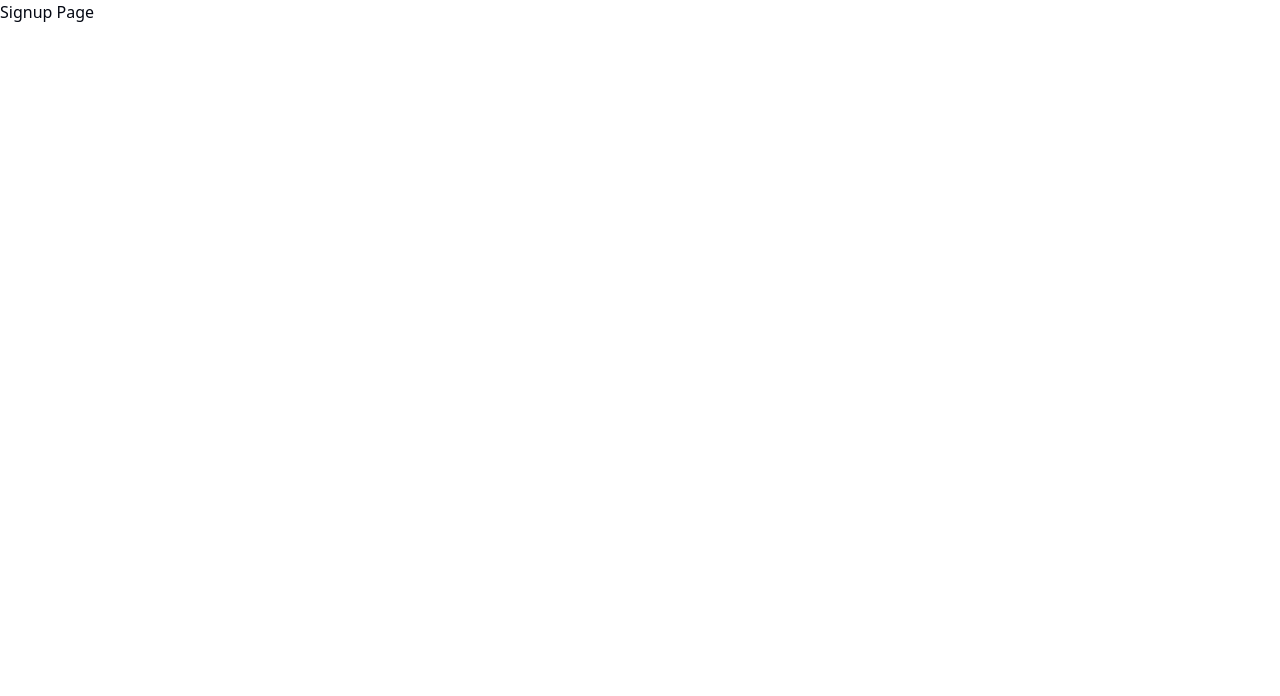
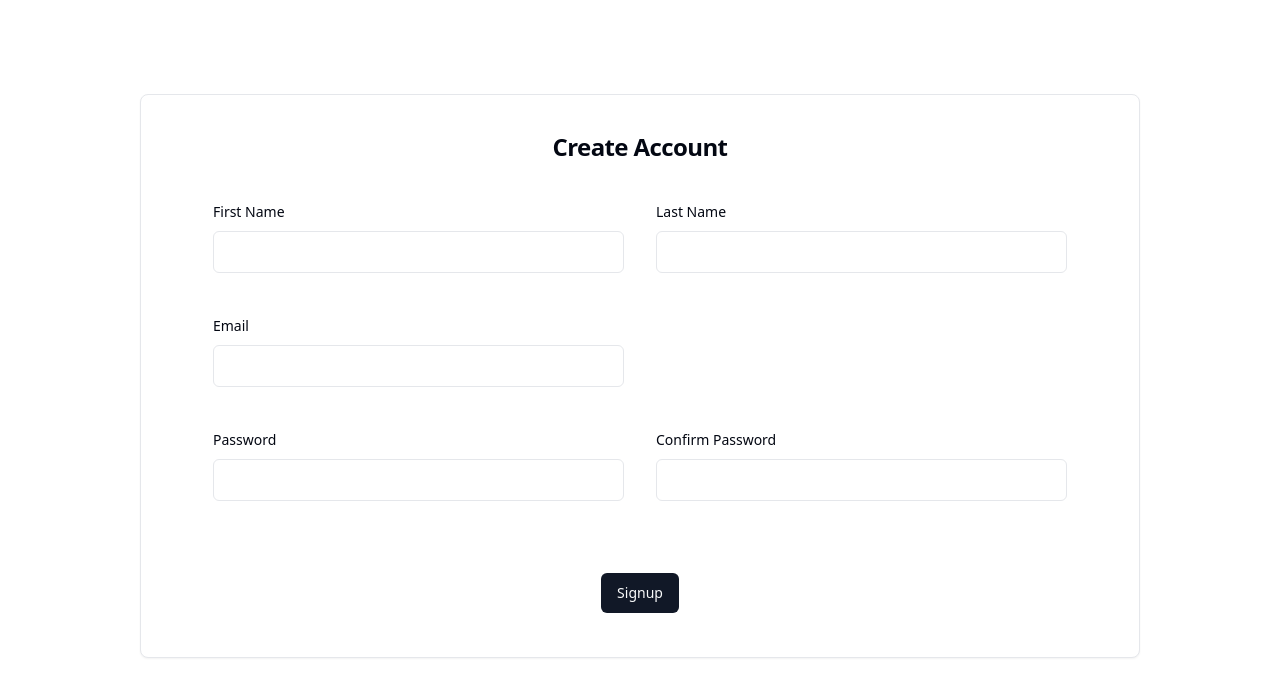
Before and after one commit to voidzenn/file_manager_fe, a React (Vite) app: page /signup in a window 1280 px wide. Shown: the top 696 px of the page. Built offline with nearby package versions, Linux system fonts and the light colour scheme.

Commit message:
Added signup form ui and zod validations

```diff
--- a/package.json
+++ b/package.json
@@ -10,6 +10,7 @@
     "preview": "vite preview"
   },
   "dependencies": {
+    "@hookform/resolvers": "^3.3.4",
     "@radix-ui/react-label": "^2.0.2",
     "@radix-ui/react-slot": "^1.0.2",
     "@radix-ui/react-toast": "^1.1.5",
@@ -24,6 +25,7 @@
     "lucide-react": "^0.344.0",
     "react": "^18.2.0",
     "react-dom": "^18.2.0",
+    "react-hook-form": "^7.51.1",
     "react-router-dom": "^6.22.2",
     "tailwind-merge": "^2.2.1",
     "tailwindcss-animate": "^1.0.7",
--- /dev/null
+++ b/src/components/ui/form.tsx
@@ -0,0 +1,176 @@
+import * as React from "react"
+import * as LabelPrimitive from "@radix-ui/react-label"
+import { Slot } from "@radix-ui/react-slot"
+import {
+  Controller,
+  ControllerProps,
+  FieldPath,
+  FieldValues,
+  FormProvider,
+  useFormContext,
+} from "react-hook-form"
+
+import { cn } from "@/lib/utils"
+import { Label } from "@/components/ui/label"
+
+const Form = FormProvider
+
+type FormFieldContextValue<
+  TFieldValues extends FieldValues = FieldValues,
+  TName extends FieldPath<TFieldValues> = FieldPath<TFieldValues>
+> = {
+  name: TName
+}
+
+const FormFieldContext = React.createContext<FormFieldContextValue>(
+  {} as FormFieldContextValue
+)
+
+const FormField = <
+  TFieldValues extends FieldValues = FieldValues,
+  TName extends FieldPath<TFieldValues> = FieldPath<TFieldValues>
+>({
+  ...props
+}: ControllerProps<TFieldValues, TName>) => {
+  return (
+    <FormFieldContext.Provider value={{ name: props.name }}>
+      <Controller {...props} />
+    </FormFieldContext.Provider>
+  )
+}
+
+const useFormField = () => {
+  const fieldContext = React.useContext(FormFieldContext)
+  const itemContext = React.useContext(FormItemContext)
+  const { getFieldState, formState } = useFormContext()
+
+  const fieldState = getFieldState(fieldContext.name, formState)
+
+  if (!fieldContext) {
+    throw new Error("useFormField should be used within <FormField>")
+  }
+
+  const { id } = itemContext
+
+  return {
+    id,
+    name: fieldContext.name,
+    formItemId: `${id}-form-item`,
+    formDescriptionId: `${id}-form-item-description`,
+    formMessageId: `${id}-form-item-message`,
+    ...fieldState,
+  }
+}
+
+type FormItemContextValue = {
+  id: string
+}
+
+const FormItemContext = React.createContext<FormItemContextValue>(
+  {} as FormItemContextValue
+)
+
+const FormItem = React.forwardRef<
+  HTMLDivElement,
+  React.HTMLAttributes<HTMLDivElement>
+>(({ className, ...props }, ref) => {
+  const id = React.useId()
+
+  return (
+    <FormItemContext.Provider value={{ id }}>
+      <div ref={ref} className={cn("space-y-2", className)} {...props} />
+    </FormItemContext.Provider>
+  )
+})
+FormItem.displayName = "FormItem"
+
+const FormLabel = React.forwardRef<
+  React.ElementRef<typeof LabelPrimitive.Root>,
+  React.ComponentPropsWithoutRef<typeof LabelPrimitive.Root>
+>(({ className, ...props }, ref) => {
+  const { error, formItemId } = useFormField()
+
+  return (
+    <Label
+      ref={ref}
+      className={cn(error && "text-destructive", className)}
+      htmlFor={formItemId}
+      {...props}
+    />
+  )
+})
+FormLabel.displayName = "FormLabel"
+
+const FormControl = React.forwardRef<
+  React.ElementRef<typeof Slot>,
+  React.ComponentPropsWithoutRef<typeof Slot>
+>(({ ...props }, ref) => {
+  const { error, formItemId, formDescriptionId, formMessageId } = useFormField()
+
+  return (
+    <Slot
+      ref={ref}
+      id={formItemId}
+      aria-describedby={
+        !error
+          ? `${formDescriptionId}`
+          : `${formDescriptionId} ${formMessageId}`
+      }
+      aria-invalid={!!error}
+      {...props}
+    />
+  )
+})
+FormControl.displayName = "FormControl"
+
+const FormDescription = React.forwardRef<
+  HTMLParagraphElement,
+  React.HTMLAttributes<HTMLParagraphElement>
+>(({ className, ...props }, ref) => {
+  const { formDescriptionId } = useFormField()
+
+  return (
+    <p
+      ref={ref}
+      id={formDescriptionId}
+      className={cn("text-sm text-muted-foreground", className)}
+      {...props}
+    />
+  )
+})
+FormDescription.displayName = "FormDescription"
+
+const FormMessage = React.forwardRef<
+  HTMLParagraphElement,
+  React.HTMLAttributes<HTMLParagraphElement>
+>(({ className, children, ...props }, ref) => {
+  const { error, formMessageId } = useFormField()
+  const body = error ? String(error?.message) : children
+
+  if (!body) {
+    return null
+  }
+
+  return (
+    <p
+      ref={ref}
+      id={formMessageId}
+      className={cn("text-sm font-medium text-destructive", className)}
+      {...props}
+    >
+      {body}
+    </p>
+  )
+})
+FormMessage.displayName = "FormMessage"
+
+export {
+  useFormField,
+  Form,
+  FormItem,
+  FormLabel,
+  FormControl,
+  FormDescription,
+  FormMessage,
+  FormField,
+}
--- a/src/features/Auth/Signup.tsx
+++ b/src/features/Auth/Signup.tsx
@@ -1,11 +1,155 @@
-import React from "react";
+import React from 'react';
+import { useForm } from 'react-hook-form';
+import { zodResolver } from '@hookform/resolvers/zod';
+import { string, z } from 'zod';
+
+import { Button } from '@/components/ui/button';
+import { Card, CardContent, CardFooter, CardTitle } from '@/components/ui/card';
+import { Form, FormControl, FormField, FormItem, FormLabel, FormMessage } from '@/components/ui/form';
+import { Input } from '@/components/ui/input';
+
+const SignupSchema = z
+  .object({
+    fname: string().min(1, { message: 'Required' }),
+    lname: string().min(1, { message: 'Required' }),
+    email: string().email(),
+    password: string()
+      .min(1, { message: 'Required' })
+      .min(8, { message: 'Minimum of 8 characters' })
+      .min(8, 'Password must be at least 8 characters long')
+      .regex(/\d/, 'Password must contain at least one digit')
+      .regex(/[a-z]/, 'Password must contain at least one lowercase letter')
+      .regex(/[A-Z]/, 'Password must contain at least one uppercase letter')
+      .regex(/[^\w_ ]/, 'Password must contain at least one special character')
+      ,
+    confirmPassword: string(),
+  })
+  .refine((data) => data.password === data.confirmPassword, {
+    message: 'Password does not match',
+    path: ['confirmPassword'],
+  });
 
 const Signup = () => {
-  return <React.Fragment>
-    <div>
-      Signup Page
-    </div>
-  </React.Fragment>
-}
+  const form = useForm<z.infer<typeof SignupSchema>>({
+    resolver: zodResolver(SignupSchema),
+    defaultValues: {
+      fname: '',
+      lname: '',
+      email: '',
+      password: '',
+      confirmPassword: ''
+    }
+  });
+  const validForm = Object.keys(form.formState.errors).length === 0;
+
+  const onSubmit = (values: z.infer<typeof SignupSchema>) => {
+    console.log(values);
+  }
+
+  return (
+    <React.Fragment>
+      <div className="flex justify-center min-h-screen min-w-full mx-auto my-auto items-center align-middle">
+        <Card className="px-12 pb-5 mb-12 w-[1000px] h-auto">
+          <CardTitle className="mt-10 mb-10 text-center">
+            Create Account
+          </CardTitle>
+          <Form {...form}>
+            <form onSubmit={form.handleSubmit(onSubmit)}>
+              <CardContent className="mb-12">
+                <div className="flex gap-8 mb-10">
+                  <div className="w-1/2">
+                    <FormField
+                      control={form.control}
+                      name="fname"
+                      render={({ field }) => (
+                        <FormItem>
+                          <FormLabel>First Name</FormLabel>
+                          <FormControl>
+                            <Input {...field} />
+                          </FormControl>
+                          <FormMessage />
+                        </FormItem>
+                      )}
+                    />
+                  </div>
+                  <div className="w-1/2">
+                    <FormField
+                      control={form.control}
+                      name="lname"
+                      render={({ field }) => (
+                        <FormItem>
+                          <FormLabel>Last Name</FormLabel>
+                          <FormControl>
+                            <Input {...field} />
+                          </FormControl>
+                          <FormMessage />
+                        </FormItem>
+                      )}
+                    />
+                  </div>
+                </div>
+                <div className="flex gap-8 mb-10">
+                  <div className="w-1/2">
+                    <FormField
+                      control={form.control}
+                      name="email"
+                      render={({ field }) => (
+                        <FormItem>
+                          <FormLabel>Email</FormLabel>
+                          <FormControl>
+                            <Input {...field} />
+                          </FormControl>
+                          <FormMessage />
+                        </FormItem>
+                      )}
+                    />
+                  </div>
+                  <div className="w-1/2"></div>
+                </div>
+                <div className="flex gap-8">
+                  <div className="w-1/2">
+                    <FormField
+                      control={form.control}
+                      name="password"
+                      render={({ field }) => (
+                        <FormItem>
+                          <FormLabel>Password</FormLabel>
+                          <FormControl>
+                            <Input {...field} />
+                          </FormControl>
+                          <FormMessage />
+                        </FormItem>
+                      )}
+                    />
+                  </div>
+                  <div className="w-1/2">
+                    <FormField
+                      control={form.control}
+                      name="confirmPassword"
+                      render={({ field }) => (
+                        <FormItem>
+                          <FormLabel>Confirm Password</FormLabel>
+                          <FormControl>
+                            <Input {...field} />
+                          </FormControl>
+                          <FormMessage />
+                        </FormItem>
+                      )}
+                    />
+                  </div>
+                </div>
+              </CardContent>
+              <CardFooter className="w-full flex item-middle justify-center">
+                <Button type="submit" disabled={!validForm}>
+                  Signup
+                </Button>
+              </CardFooter>
+            </form>
+          </Form>
+        </Card>
+      </div>
+    </React.Fragment>
+  );
+};
 
 export default Signup;
```
Also changed, not shown: 1 other file (tests, documents, lock files or other folders).
